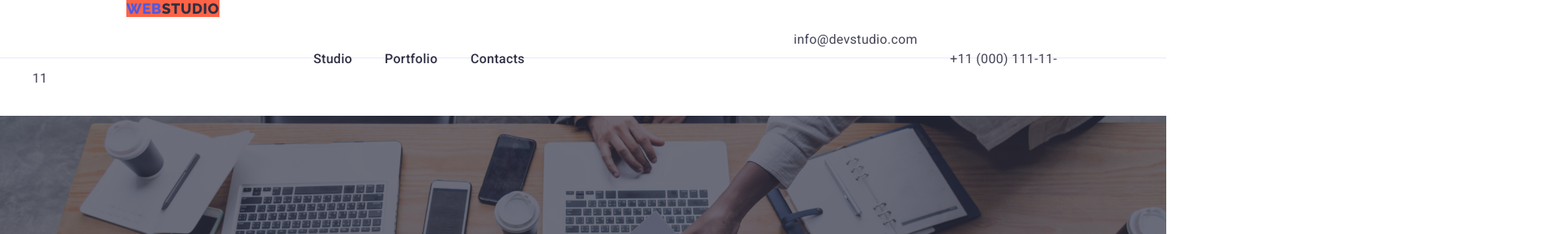
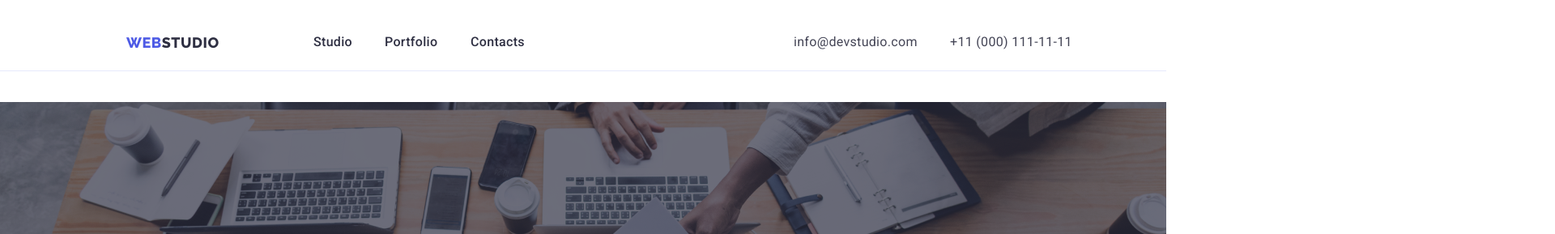
Before and after one commit to Reuelle/goit-markup-hw-04, a plain HTML site: page index.html in a window 1280 px wide. Shown: the top 289 px of the page at 81% size, 1920 px wide, since content can reach past the window. Drawn offline with nearby package versions, Linux system fonts and the light colour scheme.

Commit message:
header
d
header adjust

```diff
--- a/css/styles.css
+++ b/css/styles.css
@@ -17,7 +17,9 @@ align-items: center;
 border-bottom: 1px solid var(--CORNFLOWER, #E7E9FC);
 background: var(--WHITE, #FFF);
 flex-shrink: 0;
-display: inline-block;
+}
+.headlist {
+    display: inline;
 }
 .webpage span {
 width: 44px;
@@ -65,17 +67,12 @@ a[href="info@devstudio.com"] {
     margin-right: 347px;
     width:  153px;
     height:  24px;
-    margin-top: 24px;
-    margin-bottom: 24px;
-
 }
 a[href="+11(000)111-11-11"] {
     margin-left: 1133px;
     margin-right: 156px;
     width:  151px;
     height: 24px;
-    margin-top: 24px;
-    margin-bottom: 24px;
 }
 .webpage a {
 text-decoration: none;
@@ -91,12 +88,11 @@ line-height: 21px; /* 116.667% */
 letter-spacing: 0.54px;
 text-transform: uppercase;
 margin-left: 156px;
-margin-top: 35.5px;
-margin-bottom: 25.5px;
 width:  71px;
 height: 21px;
 margin-right: 1169px;
-background-color: tomato;
+margin-top: 25.5px;
+position: absolute;
 }
 .main .connect{
     color: var(--NAVY-BLUE, #2E2F42);
@@ -124,6 +120,8 @@ a.connect:hover, a.connect:active {
     font-weight: 400;
     line-height: 24px; /* 150% */
     letter-spacing: 0.32px;
+    margin-top: 24px;
+    position: absolute;
 }
 .main ul {
     list-style-type: none;
--- a/index.html
+++ b/index.html
@@ -16,7 +16,7 @@
 </head>
     <body>
         <header>
-          <div class="headlist"></div>
+          <div class="headlist">
         <nav class="webpage">
           <div class="webstudio">
         <a href="WEBSTUDIO"><span>WEB</span>STUDIO</a>
```
